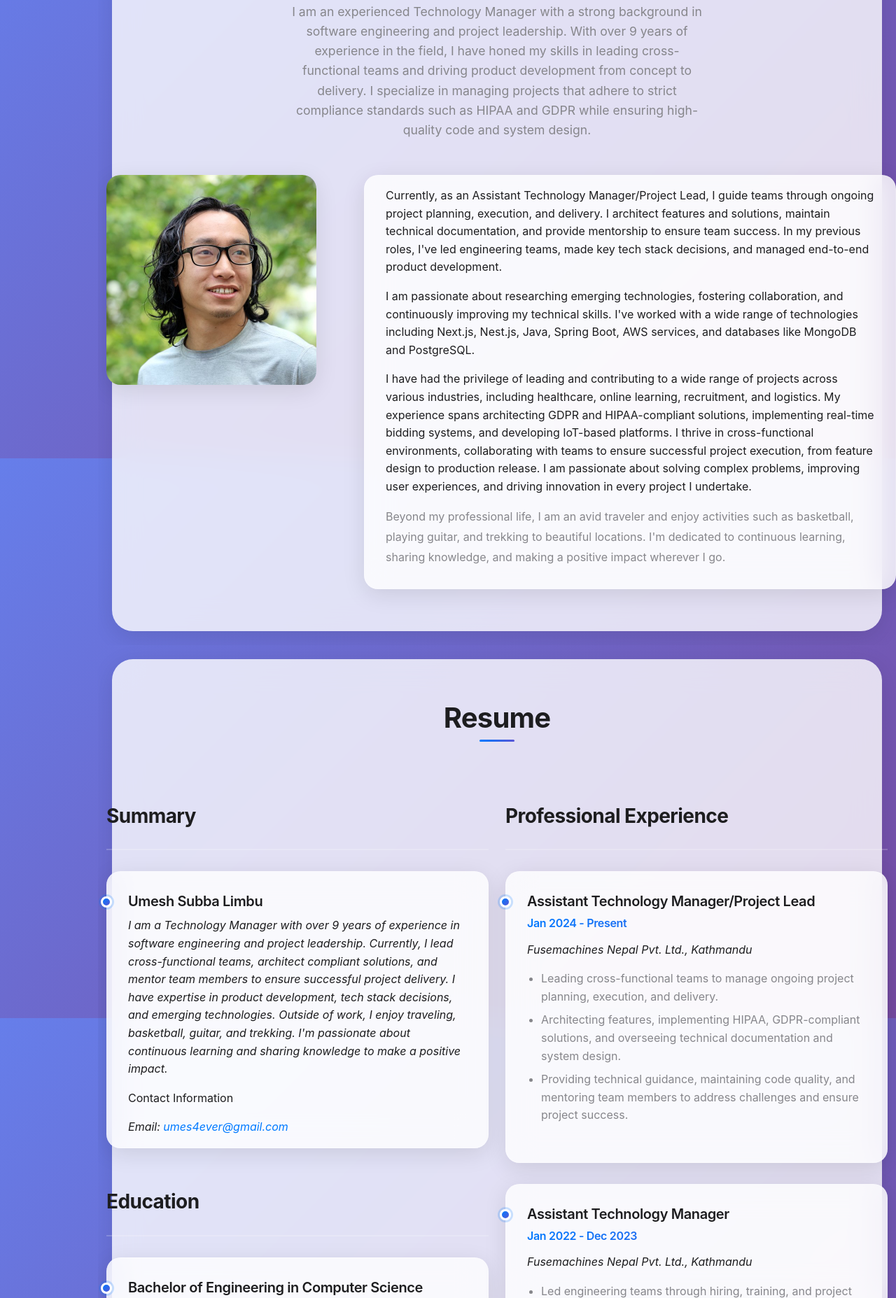
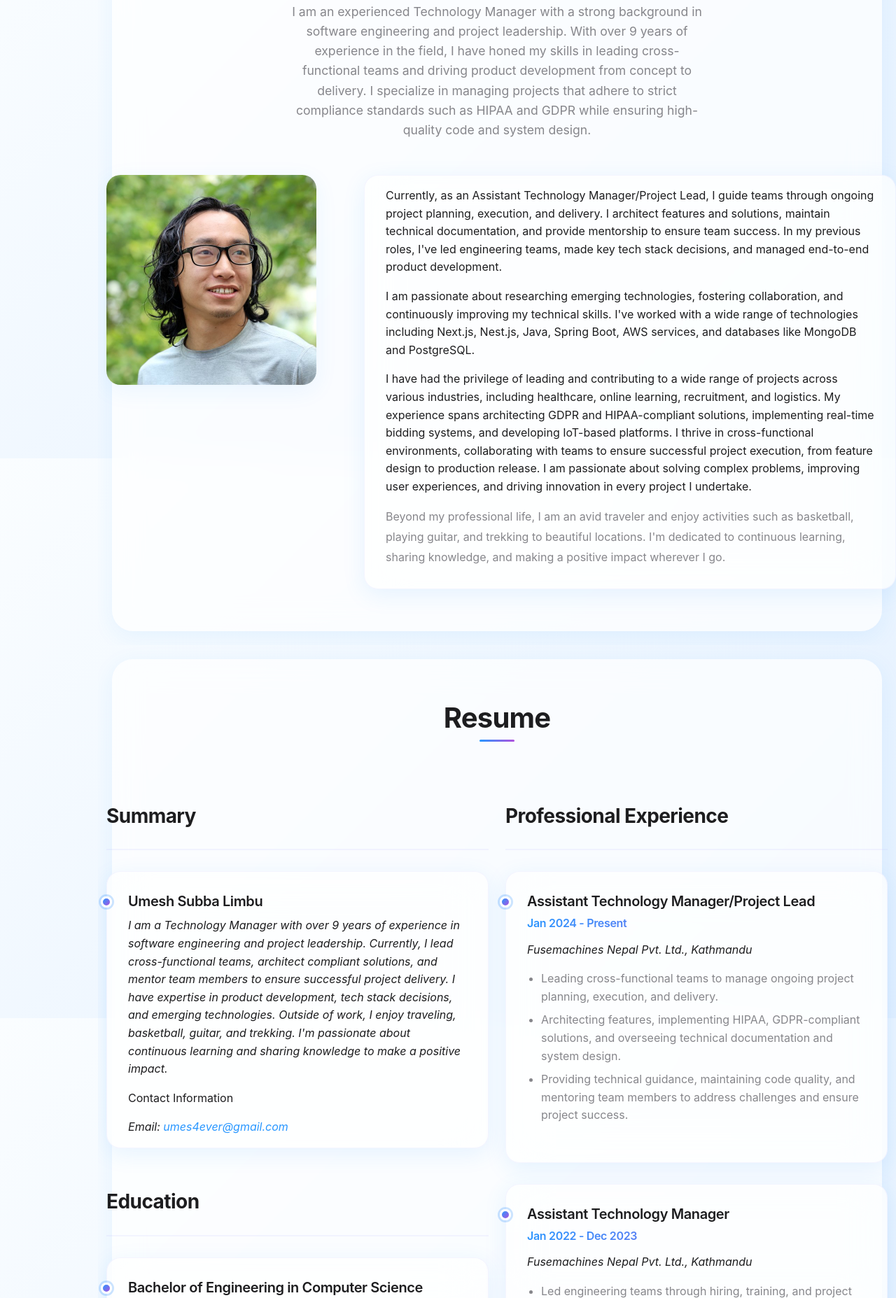
Before and after one commit to umes4ever/umes4ever.github.io, a plain HTML site: page index.html in a window 1280 px wide. Shown: the part 945-2800 px from the top of the page at 70% size. Drawn offline with Linux system fonts and the light colour scheme.

Commit message:
update in progress

```diff
--- a/assets/css/style.css
+++ b/assets/css/style.css
@@ -9,22 +9,22 @@
 # General
 --------------------------------------------------------------*/
 :root {
-  --primary-color: #007AFF;
-  --secondary-color: #5856D6;
-  --accent-color: #FF2D92;
-  --text-primary: #1D1D1F;
-  --text-secondary: #86868B;
-  --background-primary: #F5F5F7;
-  --background-secondary: #FFFFFF;
-  --glass-bg: rgba(255, 255, 255, 0.8);
-  --glass-border: rgba(255, 255, 255, 0.2);
-  --glass-shadow: 0 8px 32px rgba(0, 0, 0, 0.1);
+  --primary-color: #2997ff; /* Apple blue */
+  --secondary-color: #af52de; /* Apple purple */
+  --accent-color: #ff375f; /* Apple pink */
+  --text-primary: #1d1d1f;
+  --text-secondary: #86868b;
+  --background-primary: #fafdff;
+  --background-secondary: #ffffff;
+  --glass-bg: rgba(255, 255, 255, 0.7);
+  --glass-border: rgba(200, 200, 255, 0.18);
+  --glass-shadow: 0 8px 32px rgba(41, 151, 255, 0.08);
   --transition-smooth: all 0.3s cubic-bezier(0.4, 0, 0.2, 1);
   --liquid-gradient: linear-gradient(135deg,
-    rgba(0, 122, 255, 0.9) 0%,
-    rgba(88, 86, 214, 0.9) 50%,
-    rgba(255, 45, 146, 0.9) 100%);
-  --glass-background: rgba(255, 255, 255, 0.1);
+    rgba(41, 151, 255, 0.7) 0%,
+    rgba(175, 82, 222, 0.5) 50%,
+    rgba(255, 55, 95, 0.4) 100%);
+  --glass-background: rgba(255, 255, 255, 0.15);
   --glass-blur: blur(30px) saturate(180%);
   --liquid-animation: liquidFlow 2s ease-in-out infinite;
 }
@@ -36,7 +36,7 @@
 body {
   font-family: -apple-system, BlinkMacSystemFont, "Segoe UI", Roboto, "Helvetica Neue", Arial, sans-serif;
   color: var(--text-primary);
-  background: linear-gradient(135deg, #667eea 0%, #764ba2 100%);
+  background: linear-gradient(135deg, #fafdff 0%, #e3f0ff 100%);
   background-attachment: fixed;
   line-height: 1.6;
   overflow-x: hidden;
@@ -115,7 +115,7 @@ h1, h2, h3, h4, h5, h6 {
   bottom: 0;
   z-index: 9999;
   overflow: hidden;
-  background: linear-gradient(135deg, #667eea 0%, #764ba2 100%);
+  background: linear-gradient(135deg, #fafdff 0%, #e3f0ff 100%);
   display: flex;
   align-items: center;
   justify-content: center;
@@ -171,13 +171,11 @@ h1, h2, h3, h4, h5, h6 {
   transition: var(--transition-smooth);
   padding: 20px;
   overflow-y: auto;
-  background: rgba(255, 255, 255, 0.1);
+  background: rgba(255, 255, 255, 0.5);
   backdrop-filter: blur(30px) saturate(180%);
   -webkit-backdrop-filter: blur(30px) saturate(180%);
-  border-right: 1px solid rgba(255, 255, 255, 0.15);
-  box-shadow:
-    0 8px 32px rgba(0, 0, 0, 0.1),
-    inset 0 1px 0 rgba(255, 255, 255, 0.2);
+  border-right: 1px solid var(--glass-border);
+  box-shadow: 0 8px 32px rgba(41, 151, 255, 0.08), inset 0 1px 0 rgba(255, 255, 255, 0.2);
   width: 100px;
 }
 
@@ -190,9 +188,9 @@ h1, h2, h3, h4, h5, h6 {
   bottom: 0;
   background: linear-gradient(
     135deg,
-    rgba(255, 255, 255, 0.1) 0%,
-    rgba(255, 255, 255, 0.05) 50%,
-    rgba(255, 255, 255, 0.1) 100%
+    rgba(255, 255, 255, 0.3) 0%,
+    rgba(255, 255, 255, 0.15) 50%,
+    rgba(255, 255, 255, 0.3) 100%
   );
   pointer-events: none;
   z-index: -1;
@@ -719,12 +717,12 @@ section::before {
 
 .about .content {
   background: var(--glass-bg);
-  backdrop-filter: blur(20px);
-  -webkit-backdrop-filter: blur(20px);
+  backdrop-filter: blur(30px) saturate(180%);
+  -webkit-backdrop-filter: blur(30px) saturate(180%);
   border-radius: 20px;
   padding: 30px;
   border: 1px solid var(--glass-border);
-  box-shadow: var(--glass-shadow);
+  box-shadow: 0 8px 32px rgba(41, 151, 255, 0.10);
   opacity: 1;
   transform: translateY(0);
   transition: all 0.6s cubic-bezier(0.4, 0, 0.2, 1);
@@ -758,13 +756,13 @@ section::before {
 }
 
 .resume .resume-item {
+  background: var(--glass-bg);
+  backdrop-filter: blur(30px) saturate(180%);
+  -webkit-backdrop-filter: blur(30px) saturate(180%);
+  border-radius: 20px;
+  border: 1px solid var(--glass-border);
+  box-shadow: 0 8px 32px rgba(41, 151, 255, 0.10);
   padding: 30px;
-  border-radius: 20px;
-  background: var(--glass-bg);
-  backdrop-filter: blur(20px);
-  -webkit-backdrop-filter: blur(20px);
-  border: 1px solid var(--glass-border);
-  box-shadow: var(--glass-shadow);
   margin-bottom: 30px;
   transition: var(--transition-smooth);
 }
@@ -873,10 +871,10 @@ section::before {
   padding: 30px;
   border-radius: 20px;
   background: var(--glass-bg);
-  backdrop-filter: blur(20px);
-  -webkit-backdrop-filter: blur(20px);
+  backdrop-filter: blur(30px) saturate(180%);
+  -webkit-backdrop-filter: blur(30px) saturate(180%);
   border: 1px solid var(--glass-border);
-  box-shadow: var(--glass-shadow);
+  box-shadow: 0 8px 32px rgba(41, 151, 255, 0.10);
   margin-bottom: 30px;
   transition: var(--transition-smooth);
 }
@@ -939,9 +937,10 @@ section::before {
 --------------------------------------------------------------*/
 #footer {
   background: var(--glass-bg);
-  backdrop-filter: blur(20px);
-  -webkit-backdrop-filter: blur(20px);
+  backdrop-filter: blur(30px) saturate(180%);
+  -webkit-backdrop-filter: blur(30px) saturate(180%);
   border-top: 1px solid var(--glass-border);
+  box-shadow: 0 -8px 32px rgba(41, 151, 255, 0.10);
   padding: 30px 0;
   color: var(--text-secondary);
   font-size: 14px;
@@ -973,8 +972,8 @@ section::before {
   font-size: 18px;
   display: inline-block;
   background: var(--glass-bg);
-  backdrop-filter: blur(20px);
-  -webkit-backdrop-filter: blur(20px);
+  backdrop-filter: blur(30px) saturate(180%);
+  -webkit-backdrop-filter: blur(30px) saturate(180%);
   color: var(--text-secondary);
   line-height: 1;
   padding: 8px 0;
```
